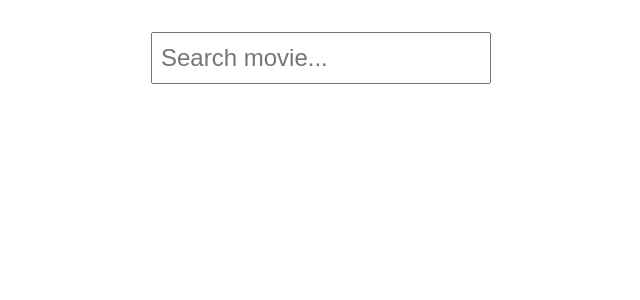
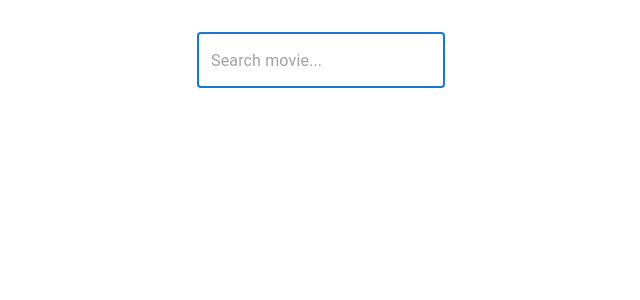
Before and after one commit to vincitaylaran/ensemble-systems-omdb-app, a React (Create React App) app: page / in a window 1280 px wide. Shown: the top 300 px of the page, without its empty margins (319-959 px from the left). Built offline with nearby package versions, Linux system fonts and the light colour scheme.

Commit message:
Create mapper function to standardize OMDB response object

```diff
--- a/src/App.jsx
+++ b/src/App.jsx
@@ -4,9 +4,14 @@ import { isStringEmptyOrNull } from './helpers';
 import settings from './settings';
 import Results from './components/Results';
 import AutoSearch from './components/AutoSearch';
+import { toResult } from './mapper';
 
 function App() {
-  const [searchResults, setSearchResults] = useState([]);
+  const [result, setResult] = useState({
+    success: true,
+    items: [],
+    errorMessage: '',
+  });
 
   const fetchMovies = async (searchTerm) => {
     if (!isStringEmptyOrNull(searchTerm)) {
@@ -14,22 +19,18 @@ function App() {
       const request = await fetch(endpoint);
       const response = await request.json();
 
-      const { Response, Search, totalResults } = response;
-
-      if (Number(totalResults) > 0 && Response.toLowerCase() === 'true') {
-        setSearchResults(Search);
-      }
-
-      return;
+      setResult(toResult(response));
     }
-
-    setSearchResults([]);
   };
 
   return (
     <div className='App'>
-      <AutoSearch onSearch={fetchMovies} />
-      <Results results={searchResults} />
+      <AutoSearch
+        onSearch={fetchMovies}
+        error={!result.success}
+        errorMessage={result.errorMessage}
+      />
+      <Results results={result.items} />
     </div>
   );
 }
--- a/src/components/AutoSearch.jsx
+++ b/src/components/AutoSearch.jsx
@@ -1,10 +1,13 @@
 import React from 'react';
 import '../styles/AutoSearch.css';
+import TextField from '@mui/material/TextField';
 
-function AutoSearch({ onSearch }) {
+function AutoSearch({ onSearch, error, errorMessage }) {
   return (
-    <input
-      className='searchField'
+    <TextField
+      autoFocus
+      error={error}
+      helperText={errorMessage}
       type='text'
       name='search'
       placeholder='Search movie...'
--- /dev/null
+++ b/src/mapper.js
@@ -0,0 +1,10 @@
+// Standardizes the OMDB response object
+export const toResult = (omdbResponse) => {
+  const success = omdbResponse.Response?.toLowerCase() === 'true';
+
+  return {
+    success,
+    items: omdbResponse.Search ?? [],
+    errorMessage: !success && omdbResponse.Error,
+  };
+};
```
